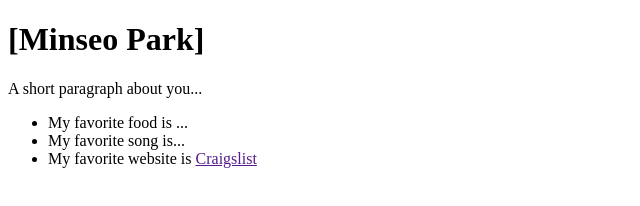
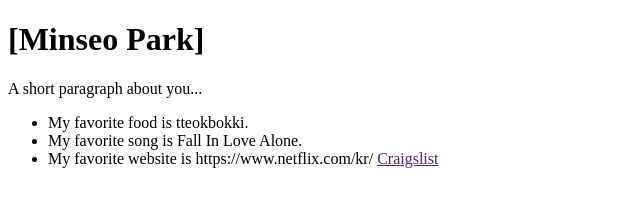
Before and after one commit to minggss/UIDesign1, a plain HTML site: page index.html in a window 1280 px wide. Shown: the whole page, without its empty margins (0-640 px from the left). Drawn offline with Linux system fonts and the light colour scheme.

Commit message:
My favorite~~

```diff
--- a/index.html
+++ b/index.html
@@ -3,7 +3,7 @@
 <html>
 
 <head>
-  <title>[Minseo Park] | UI Design Programming 1</title>
+  <title>[Minseo Park Website] | UI Design Programming 1</title>
   <meta charset="utf-8" />
 </head>
 
@@ -20,9 +20,9 @@
       <h1>[Minseo Park]</h1>
       <p class="desc">A short paragraph about you...</p>
       <ul>
-        <li>My favorite food is ...</li>
-        <li>My favorite song is...</li>
-        <li>My favorite website is <a href="">Craigslist</a></li>
+        <li>My favorite food is tteokbokki.</li>
+        <li>My favorite song is Fall In Love Alone.</li>
+        <li>My favorite website is https://www.netflix.com/kr/ <a href="">Craigslist</a></li>
       </ul>
 
     </div>
```
Also changed, not shown: 1 other file.
